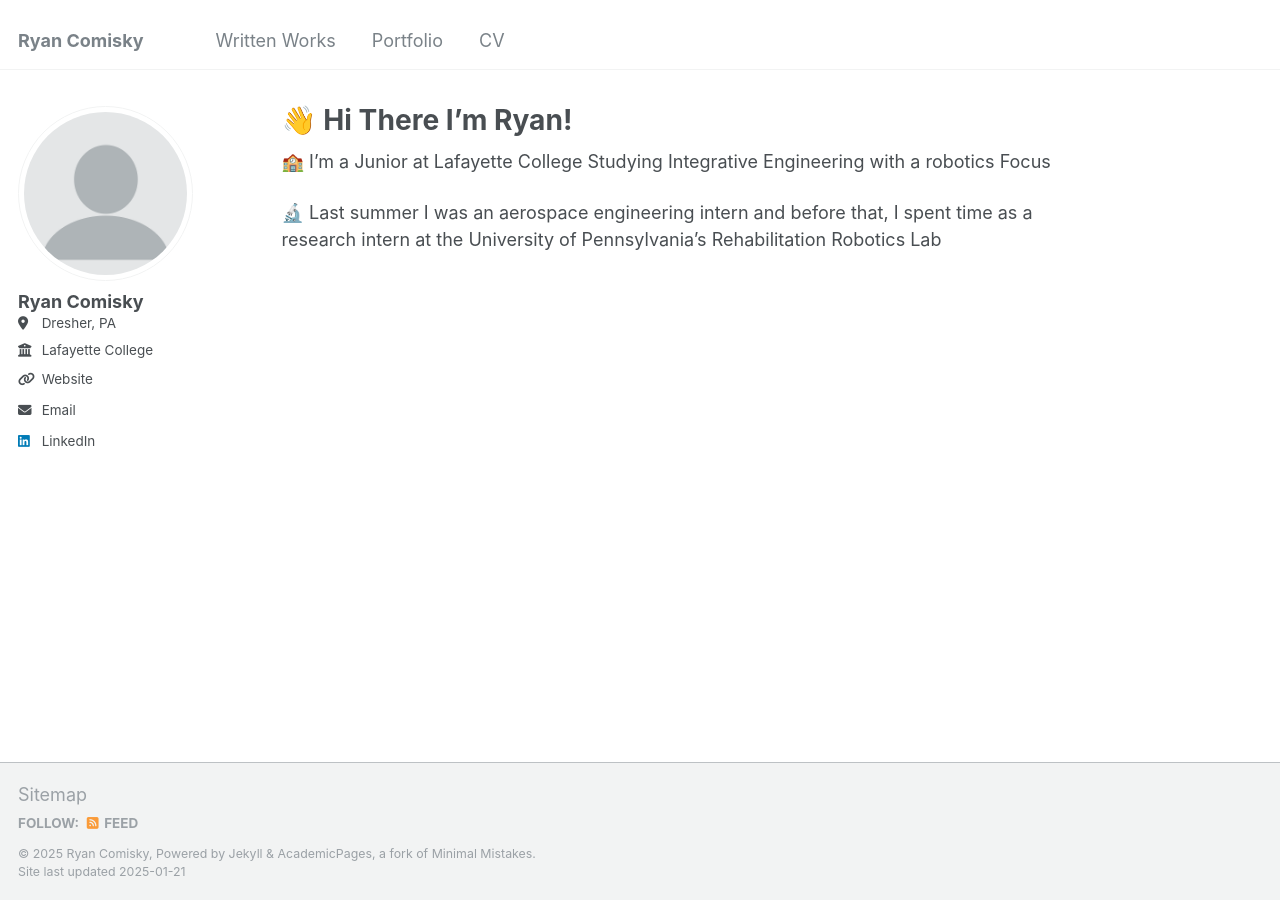
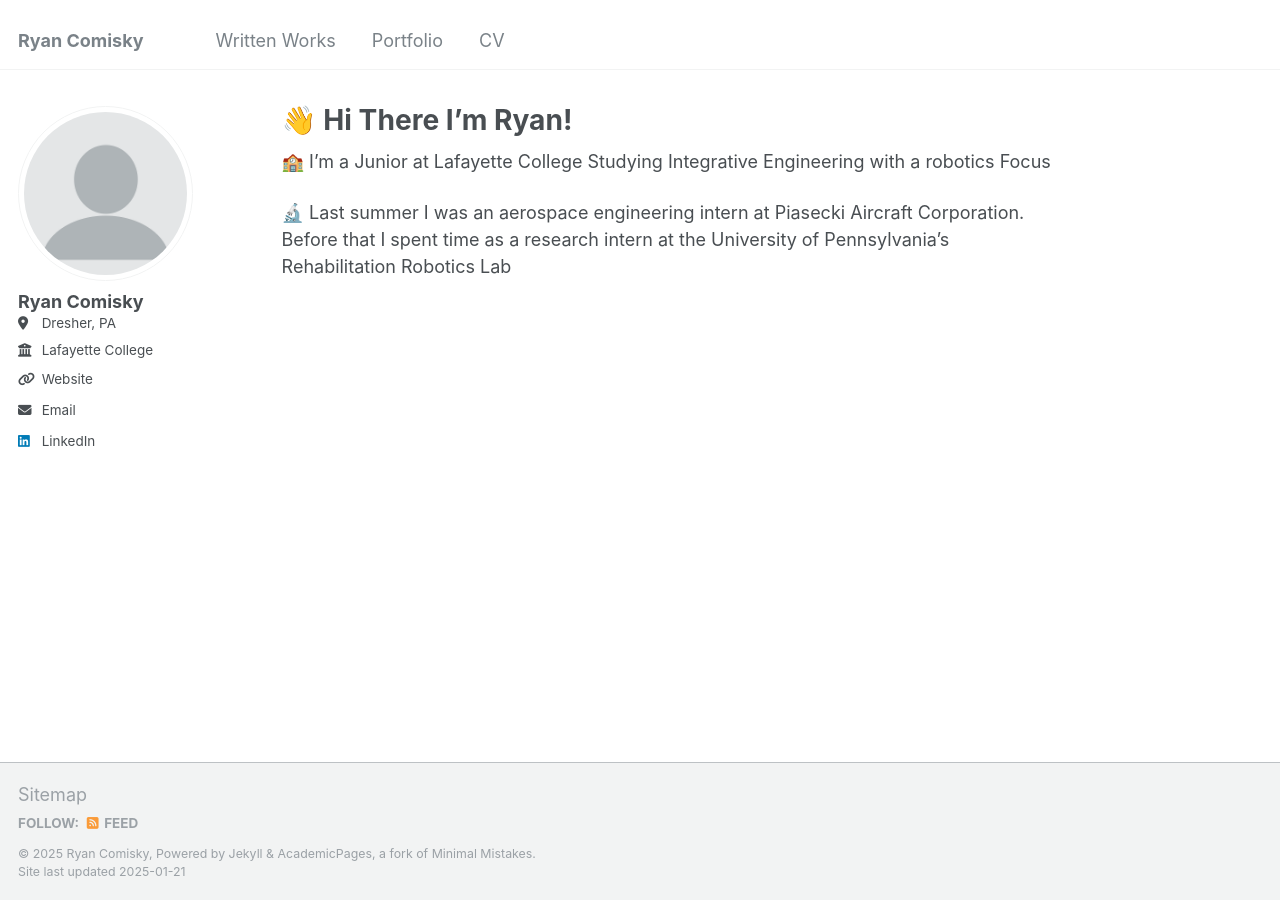
Before and after one commit to Ryan-Comisky/Ryan-Comisky.github.io, a Jekyll site: the page built from _pages/about.md, in a window 1280 px wide. Built offline with Jekyll 4.4.1, drawn with Linux system fonts in a browser that asks for light colours.

Commit message:
Update about.md
added detail

```diff
--- a/_pages/about.md
+++ b/_pages/about.md
@@ -8,4 +8,4 @@ redirect_from:
 ---
 🏫 I'm a Junior at Lafayette College Studying Integrative Engineering with a robotics Focus
 
-🔬 Last summer I was an aerospace engineering intern and before that, I spent time as a research intern at the University of Pennsylvania's Rehabilitation Robotics Lab
+🔬 Last summer I was an aerospace engineering intern at Piasecki Aircraft Corporation. Before that I spent time as a research intern at the University of Pennsylvania's Rehabilitation Robotics Lab
```
